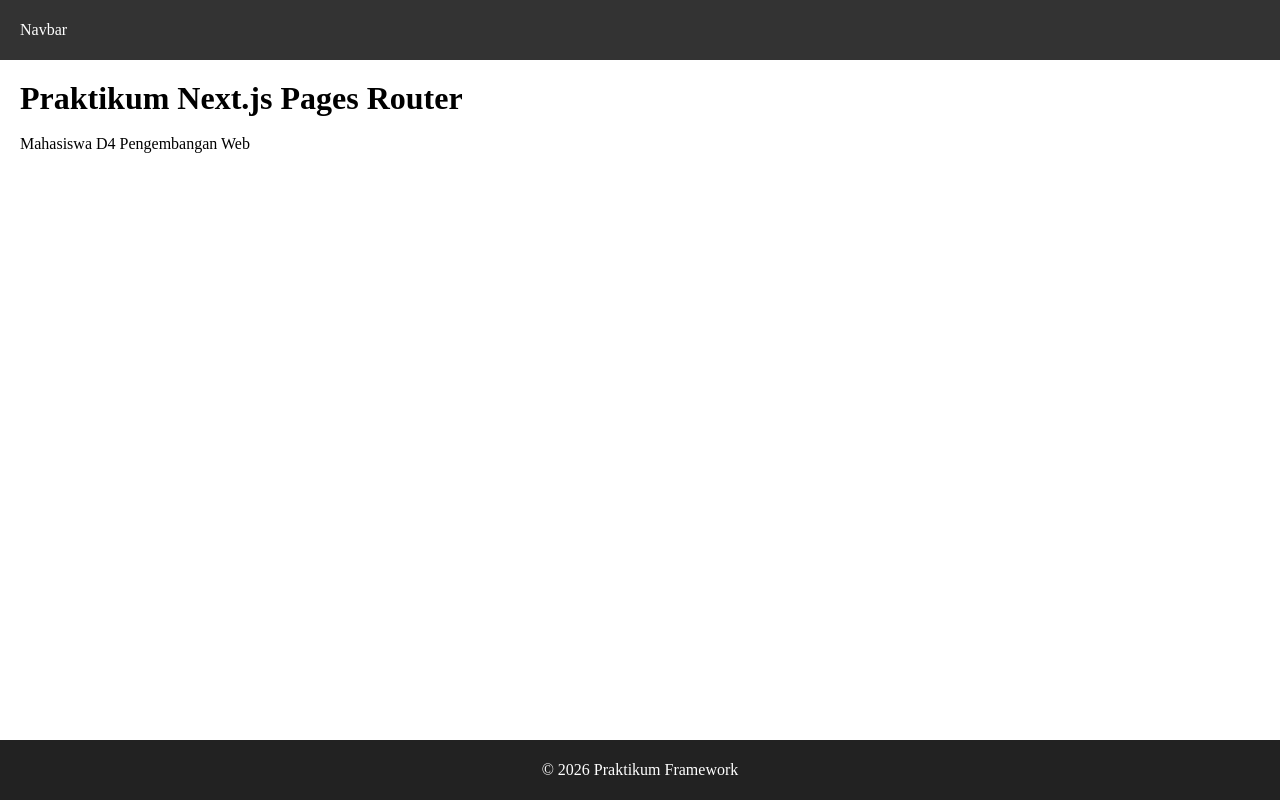
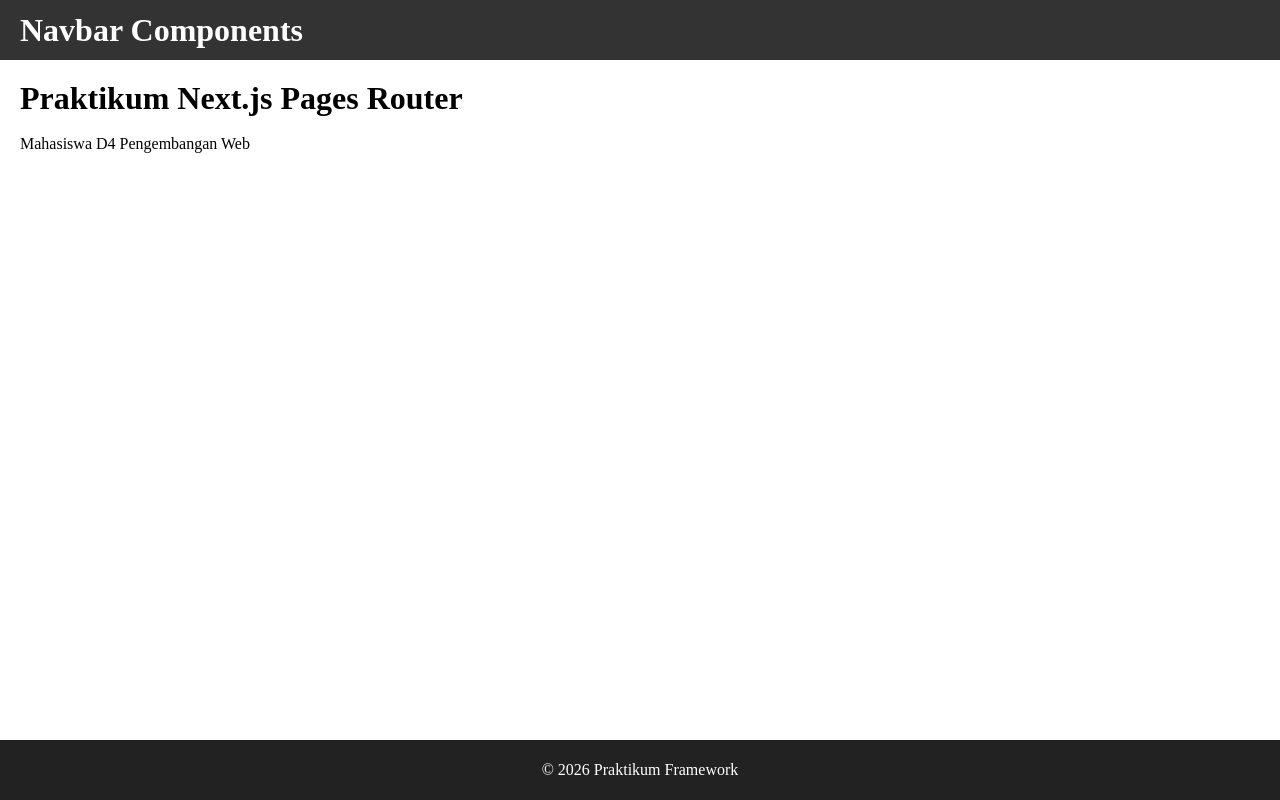
Before and after one commit to ItsQii/PemrogramanFramework, a Next.js app in the folder Praktikum_05/my-app/: page / in a window 1280 px wide. Built offline with nearby package versions, Linux system fonts and the light colour scheme.

Commit message:
langkah 2 CSS MODULE

```diff
--- a/Praktikum_05/my-app/src/components/layouts/Appshell/index.tsx
+++ b/Praktikum_05/my-app/src/components/layouts/Appshell/index.tsx
@@ -2,12 +2,12 @@ import Navbar from "../navbar";
 
 type AppShellProps = {
   children: React.ReactNode;
-}
+};
 
-const AppShell = ({ children }: { children: React.ReactNode }) => {
+const AppShell = ({ children }: AppShellProps) => {
   return (
     <div className="layout">
-      <div className="navbar">Navbar</div>
+      <Navbar />
 
       <main className="content">
         {children}
--- a/Praktikum_05/my-app/src/components/layouts/navbar/index.tsx
+++ b/Praktikum_05/my-app/src/components/layouts/navbar/index.tsx
@@ -1,9 +1,11 @@
+import styles from "./navbar.module.css";
+
 const Navbar = () => {
-    return (
-        <div className="navbar">
-            <div>Navbar Components</div>
-        </div>
-    );
+  return (
+    <div className={styles.navbar}>
+      <h1>Navbar Components</h1>
+    </div>
+  );
 };
 
 export default Navbar;
--- /dev/null
+++ b/Praktikum_05/my-app/src/components/layouts/navbar/navbar.module.css
@@ -0,0 +1,9 @@
+.navbar {
+    width: 100%;
+    height: 60px;
+    background-color: #333;
+    color: white;
+    display: flex;
+    align-items: center;
+    padding: 0 20px;
+}
--- a/Praktikum_05/my-app/src/styles/globals.css
+++ b/Praktikum_05/my-app/src/styles/globals.css
@@ -85,25 +85,11 @@ body {
   overflow-x: hidden;
 }
 
-body {
-  background: #ffffff;
-  color: #000000;
-}
-
 a {
   color: inherit;
   text-decoration: none;
 }
 
-.navbar {
-  width: 100%;
-  height: 60px;
-  background-color: #333;
-  color: white;
-  display: flex;
-  align-items: center;
-  padding: 0 20px;
-}
 
 .layout {
   min-height: 100vh;
```
